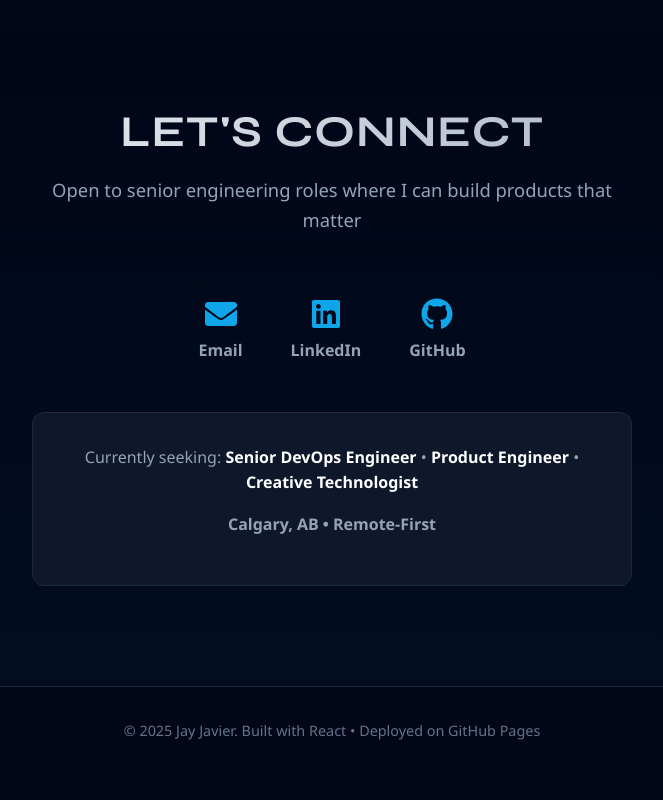
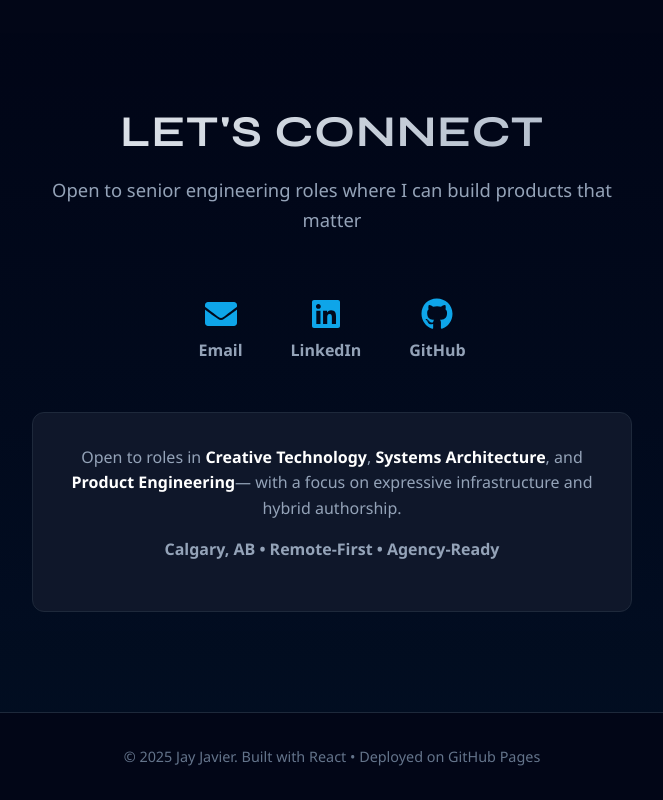
Before and after one commit to jjplant/portfolio, a React (Create React App) app: page / in a window 1280 px wide. Shown: the part 2543-3343 px from the top of the page, without its empty margins (308-971 px from the left). Before the commit the page ends 3317 px from the top, so only its background shows below. Built offline with nearby package versions, Linux system fonts and the light colour scheme; the HTML template or start-up script is replaced by a standard one; a web font is replaced by a local one.

Commit message:
updated text

```diff
--- a/src/App.js
+++ b/src/App.js
@@ -409,14 +409,14 @@ function App() {
             </a>
           </div>
 
-          <div className="contact-cta">
-            <p>
-              Currently seeking: <strong>Senior DevOps Engineer</strong> •{" "}
-              <strong>Product Engineer</strong> •{" "}
-              <strong>Creative Technologist</strong>
-            </p>
-            <p className="location">Calgary, AB • Remote-First</p>
-          </div>
+        <div className="contact-cta">
+          <p>
+            Open to roles in <strong>Creative Technology</strong>, <strong>Systems Architecture</strong>, and <strong>Product Engineering</strong>—
+            with a focus on expressive infrastructure and hybrid authorship.
+          </p>
+          <p className="location">Calgary, AB • Remote-First • Agency-Ready</p>
+        </div>
+
         </div>
       </section>
 
```
